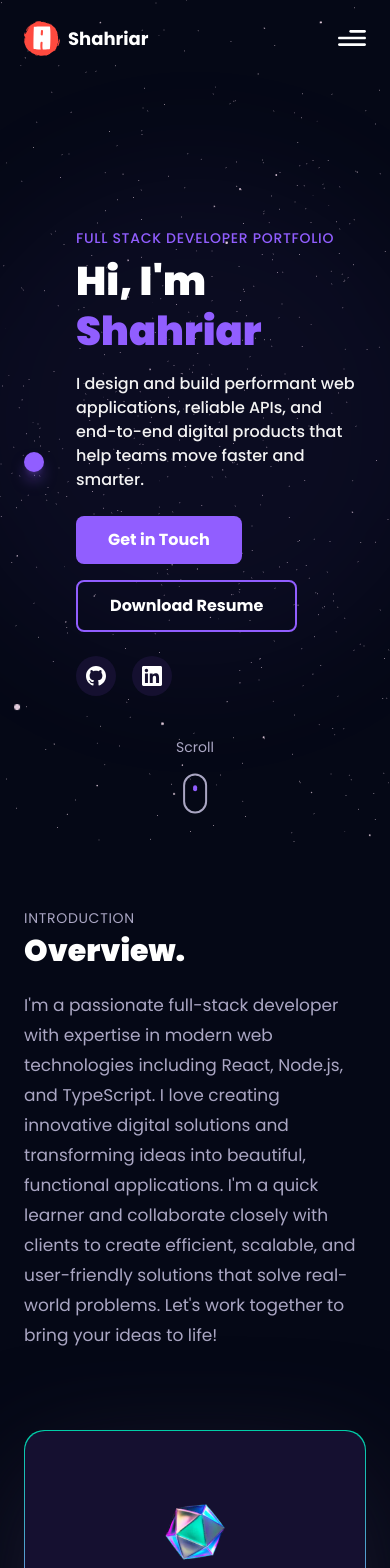
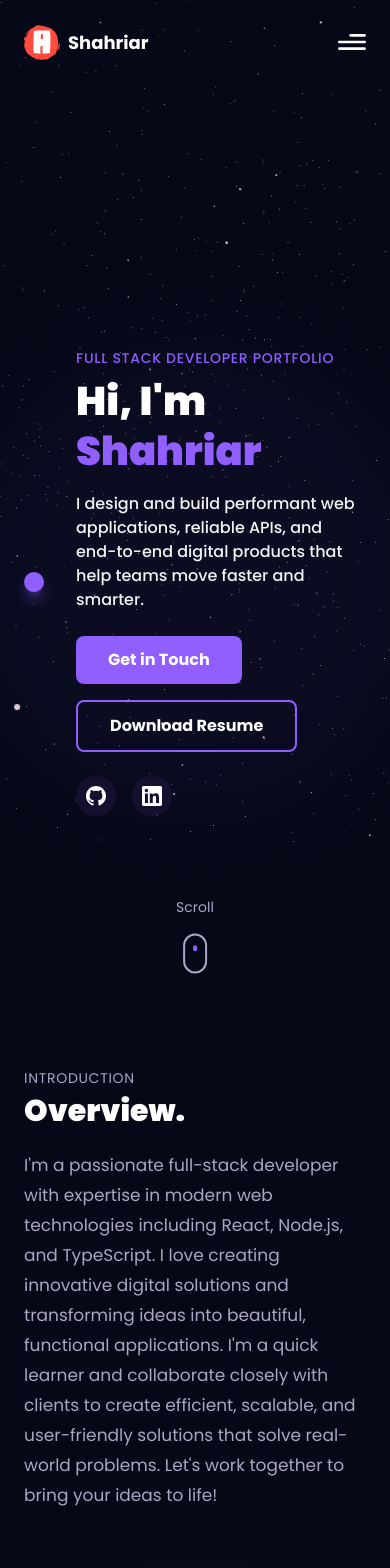
Before and after one commit to shahriar7ahmed/codeAlpha_Portfolio, a React (Vite) app: page / in a window 390 px wide. Shown: the top 1568 px of the page. Built offline with nearby package versions, Linux system fonts and the light colour scheme.

Commit message:
Update files

```diff
--- a/src/App.jsx
+++ b/src/App.jsx
@@ -81,16 +81,14 @@ function App() {
       <ErrorBoundary>
         <div className="relative z-0 bg-primary">
           <StarsCanvas />
-          <div className="relative z-0">
           <Navbar />
+          <div className="pt-20">
             <Hero />
-          </div>
             <About />
             <Tech />
             <Experience />
             <Projects />
             <Certificates />
-          <div className="relative z-0 min-h-screen">
             <Contact />
           </div>
           <Footer />
--- a/src/components/Navbar.jsx
+++ b/src/components/Navbar.jsx
@@ -94,7 +94,7 @@ const Navbar = () => {
     <>
       {/* Scroll Progress Indicator */}
       <div
-        className="fixed top-0 left-0 h-1 bg-[#915EFF]/30 z-[9997] transition-opacity duration-300"
+        className="sticky top-0 left-0 h-1 bg-[#915EFF]/30 z-[999] transition-opacity duration-300"
         style={{
           width: `${scrollProgress}%`,
           opacity: scrollProgress > 5 ? 1 : 0,
@@ -114,7 +114,7 @@ const Navbar = () => {
         aria-label="Main navigation"
         className={`${
           styles.paddingX
-        } w-full flex items-center py-5 fixed top-0 z-[9999] ${
+        } w-full flex items-center py-5 sticky top-0 z-[1000] ${
           scrolled ? "bg-primary backdrop-blur-sm bg-opacity-90" : "bg-transparent"
         }`}
         style={{
@@ -122,7 +122,7 @@ const Navbar = () => {
           willChange: "background-color"
         }}
       >
-      <div className='w-full flex justify-between items-center max-w-7xl mx-auto'>
+      <div className='w-full flex justify-between items-center max-w-7xl mx-auto relative'>
         <Link
           to='/'
           className='flex items-center gap-2'
@@ -138,7 +138,7 @@ const Navbar = () => {
           </p>
         </Link>
 
-        <ul className='list-none hidden sm:flex flex-row gap-10' role="menubar">
+        <ul className='list-none hidden sm:flex flex-row flex-wrap gap-10' role="menubar">
           {navLinks.map((nav) => (
             <li
               key={nav.id}
@@ -157,9 +157,9 @@ const Navbar = () => {
                   e.preventDefault();
                   const element = document.getElementById(nav.id);
                   if (element) {
-                    // Responsive offset: larger on desktop, smaller on mobile
+                    // Responsive offset: account for navbar height
                     const isMobile = window.innerWidth < 640;
-                    const offset = isMobile ? 100 : 120;
+                    const offset = isMobile ? 80 : 100;
                     const elementPosition = element.getBoundingClientRect().top;
                     const offsetPosition = elementPosition + window.pageYOffset - offset;
                     window.scrollTo({
@@ -185,7 +185,7 @@ const Navbar = () => {
             aria-label={toggle ? "Close menu" : "Open menu"}
             aria-expanded={toggle}
             aria-controls="mobile-menu"
-            className='w-[28px] h-[28px] flex items-center justify-center cursor-pointer z-[10000] relative focus:outline-none focus:ring-2 focus:ring-[#915EFF] focus:ring-offset-2 focus:ring-offset-primary rounded'
+            className='w-[28px] h-[28px] flex items-center justify-center cursor-pointer z-[1001] relative focus:outline-none focus:ring-2 focus:ring-[#915EFF] focus:ring-offset-2 focus:ring-offset-primary rounded'
             onClick={() => setToggle(!toggle)}
             whileTap={{ scale: 0.9 }}
             transition={{ duration: 0.2 }}
@@ -205,7 +205,7 @@ const Navbar = () => {
                 animate={{ opacity: 1 }}
                 exit={{ opacity: 0 }}
                 transition={{ duration: 0.3 }}
-                className="fixed inset-0 bg-black/50 backdrop-blur-sm z-[9998]"
+                className="fixed inset-0 bg-black/50 backdrop-blur-sm z-[999]"
                 onClick={() => setToggle(false)}
               />
             )}
@@ -227,7 +227,7 @@ const Navbar = () => {
                   stiffness: 200,
                   ease: [0.25, 0.46, 0.45, 0.94]
                 }}
-                className='fixed top-0 right-0 h-full w-64 p-6 black-gradient z-[9999] shadow-2xl overflow-y-auto'
+                className='absolute top-full right-0 w-64 p-6 black-gradient z-[1000] shadow-2xl overflow-y-auto max-h-[calc(100vh-80px)]'
               >
                 <ul className='list-none flex flex-col gap-6 mt-20' role="menubar">
                   {navLinks.map((nav, index) => (
@@ -252,7 +252,7 @@ const Navbar = () => {
                           const element = document.getElementById(nav.id);
                           if (element) {
                             const isMobile = window.innerWidth < 640;
-                            const offset = isMobile ? 100 : 120;
+                            const offset = isMobile ? 80 : 100;
                             const elementPosition = element.getBoundingClientRect().top;
                             const offsetPosition = elementPosition + window.pageYOffset - offset;
                             window.scrollTo({
@@ -279,7 +279,7 @@ const Navbar = () => {
                             const element = document.getElementById(nav.id);
                             if (element) {
                               const isMobile = window.innerWidth < 640;
-                              const offset = isMobile ? 100 : 120;
+                              const offset = isMobile ? 80 : 100;
                               const elementPosition = element.getBoundingClientRect().top;
                               const offsetPosition = elementPosition + window.pageYOffset - offset;
                               window.scrollTo({
--- a/src/hoc/SectionWrapper.jsx
+++ b/src/hoc/SectionWrapper.jsx
@@ -13,16 +13,12 @@ const StarWrapper = (Component, idName) =>
         viewport={{ once: true, amount: 0.15 }}
         className={`${styles.padding} max-w-7xl mx-auto relative z-0`}
         style={{
-          willChange: "transform, opacity",
-          scrollMarginTop: "100px"
+          willChange: "transform, opacity"
         }}
       >
         <span
           className='hash-span'
           id={idName}
-          style={{
-            scrollMarginTop: "120px"
-          }}
           aria-hidden="true"
         >
           &nbsp;
--- a/src/index.css
+++ b/src/index.css
@@ -138,17 +138,17 @@ body {
 }
 
 .hash-span {
-  margin-top: -120px;
-  padding-bottom: 120px;
+  margin-top: -100px;
+  padding-bottom: 100px;
   display: block;
-  scroll-margin-top: 120px;
+  scroll-margin-top: 100px;
 }
 
 @media (max-width: 768px) {
   .hash-span {
-    margin-top: -100px;
-    padding-bottom: 100px;
-    scroll-margin-top: 100px;
+    margin-top: -80px;
+    padding-bottom: 80px;
+    scroll-margin-top: 80px;
   }
 }
 
@@ -307,24 +307,24 @@ body {
 /* Smooth scroll behavior */
 html {
   scroll-behavior: smooth;
-  scroll-padding-top: 120px;
+  scroll-padding-top: 100px;
 }
 
 /* Ensure sections have proper scroll margin */
 section[id],
 [id] {
-  scroll-margin-top: 120px;
+  scroll-margin-top: 100px;
   scroll-margin-bottom: 40px;
 }
 
 @media (max-width: 768px) {
   html {
-    scroll-padding-top: 100px;
+    scroll-padding-top: 80px;
   }
 
   section[id],
   [id] {
-    scroll-margin-top: 100px;
+    scroll-margin-top: 80px;
     scroll-margin-bottom: 30px;
   }
 }
@@ -420,7 +420,7 @@ section[id],
 
   /* Fix mobile menu visibility */
   .black-gradient {
-    max-height: 100vh;
+    max-height: calc(100vh - 80px);
     overflow-y: auto;
   }
 }
--- a/src/sections/Hero.jsx
+++ b/src/sections/Hero.jsx
@@ -5,7 +5,7 @@ import { textVariant } from "../utils/motion";
 
 const Hero = () => {
   return (
-    <section className={`relative w-full h-screen mx-auto flex items-center justify-center overflow-hidden pt-20 sm:pt-0`}>
+    <section className={`relative w-full h-screen mx-auto flex items-center justify-center overflow-hidden`}>
       <div
         className={`relative max-w-7xl mx-auto ${styles.paddingX} flex flex-row items-center gap-8 sm:gap-12`}
       >
```
Lines whose indentation alone changed are shown as unchanged.
